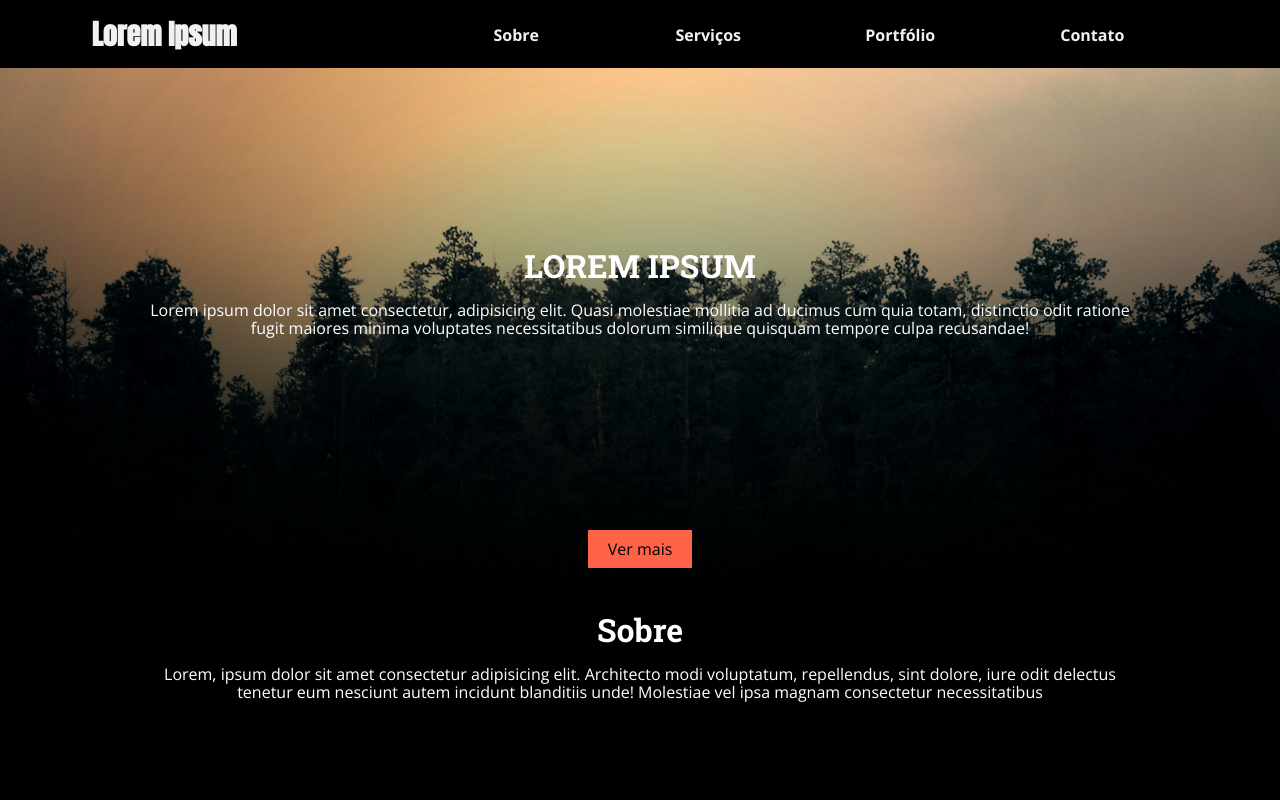
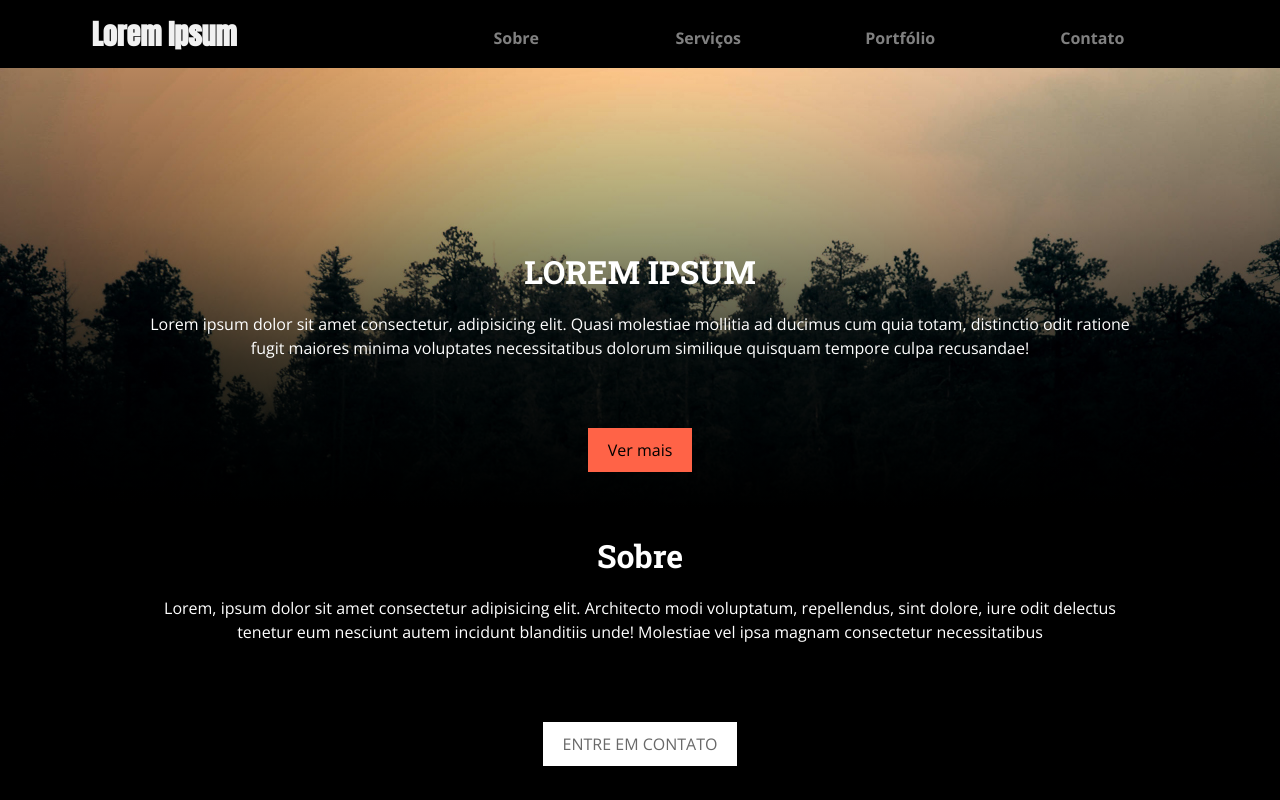
Before and after one commit to ramon159/ramon159.github.io, a plain HTML site: page index.html in a window 1280 px wide. Shown: the top 800 px of the page. Drawn offline with nearby package versions, Linux system fonts and the light colour scheme.

Commit message:
cor do nav alterada. alinhamento e cor dos botões

```diff
--- a/css/style.css
+++ b/css/style.css
@@ -7,6 +7,7 @@
 body {
     font-family: "Open Sans", Helvetica, sans-serif;
     color: var(--body-color);
+    line-height: 1.5; /* 1 */
 
 }
 a {
@@ -30,9 +31,10 @@ h1, h2, h3 {
 }
 
 .button {
+    margin-bottom: 1em;
     padding: 10px 20px;
-    background-color: black;
-    color: white;
+    background-color: tomato;
+    color: black;
 }
 
 
@@ -69,9 +71,9 @@ header {
     background-repeat:  no-repeat;
     background-position:  top;
     background-size: cover;
-    animation: clouds-anim 75s linear infinite;
     color: white;
     padding: 20px;
+    max-height: 400px;
 }
 
 header p {
@@ -136,6 +138,14 @@ footer {
     padding: 10px 0;
 }
 
+/*
+MEDIA
+QUERY
+*/
+
+
+
+
 @media screen and (min-width: 767px) {
 
     /* nav */
@@ -153,7 +163,11 @@ footer {
     nav ul li {
         max-height: 36px;
     }
+    nav ul li a {
+        color: gray;
+    }
     nav ul li a:hover {
+        color: white;
         font-size: 110%;
         overflow:visible;
     }
```
